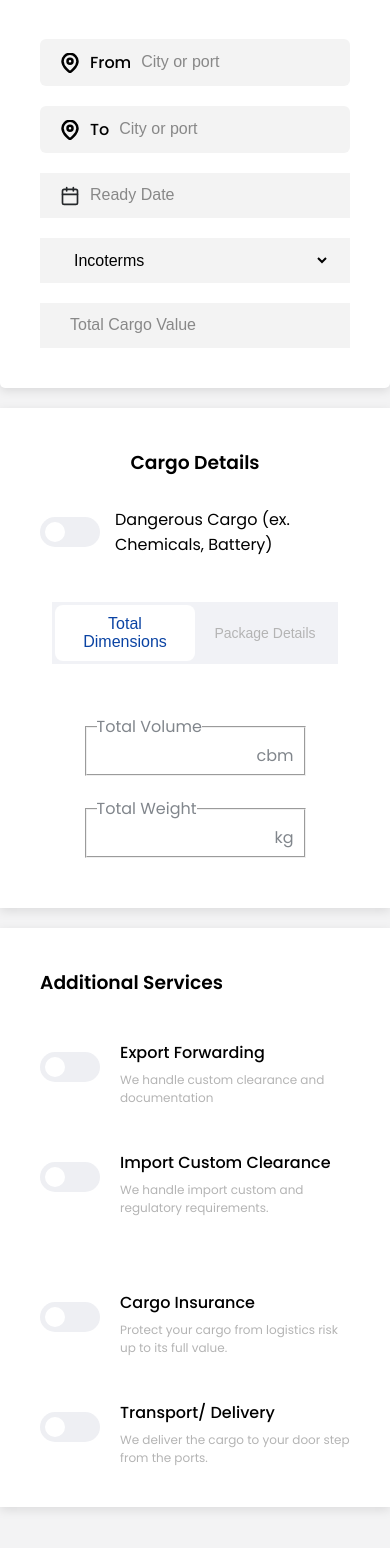
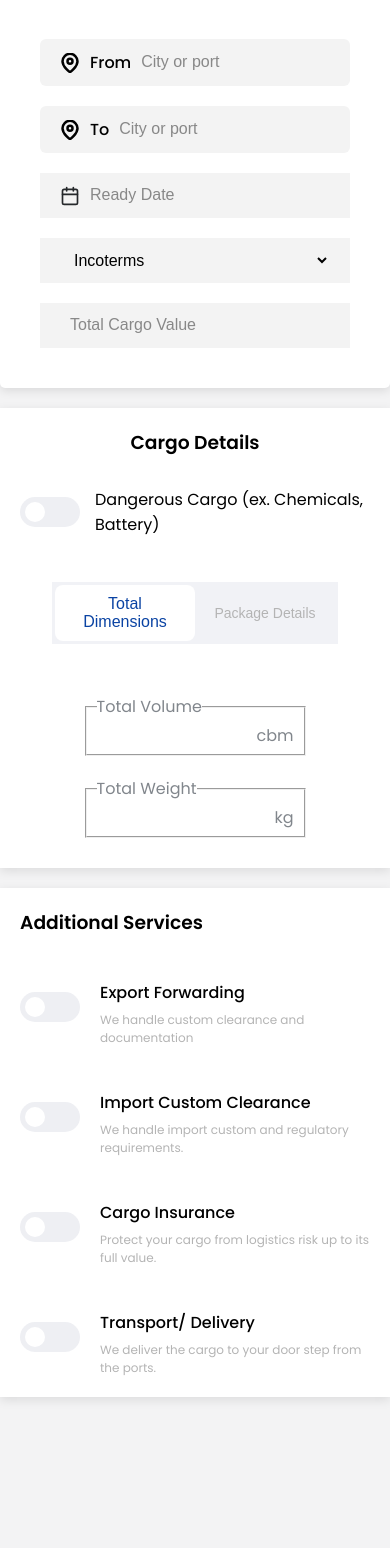
Before and after one commit to Dr-Oxy/send-freight, a React (Create React App) app: page / in a window 390 px wide. Shown: the part 936-2484 px from the top of the page. After the commit the page ends 2383 px from the top, so only its background shows below. Built offline with nearby package versions, Linux system fonts and the light colour scheme.

Commit message:
padding and margin fixes

```diff
--- a/src/Assets/addServices.css
+++ b/src/Assets/addServices.css
@@ -16,10 +16,6 @@
   display: grid;
   grid-template-columns: 1fr 1fr;
   justify-items: left;
-}
-
-.additional-services .grid-wrap:nth-child(2) {
-  margin-bottom: 30px;
 }
 
 .additional-services .text {
@@ -41,6 +37,12 @@
 .additional-services .text p.sub {
   font-size: 12px;
   color: #b4b4b4;
+}
+
+@media screen and (max-width: 400px) {
+  .additional-services {
+    padding: 20px;
+  }
 }
 
 @media screen and (max-width: 700px) {
--- a/src/Assets/cargoServices.css
+++ b/src/Assets/cargoServices.css
@@ -92,6 +92,10 @@ fieldset input {
 }
 
 @media screen and (max-width: 400px) {
+  .cargo-services {
+    padding: 20px;
+  }
+
   .cargo-services .slide-btn {
     padding: 3px;
     display: flex;
--- a/src/Assets/importExport.css
+++ b/src/Assets/importExport.css
@@ -133,6 +133,12 @@
   }
 }
 
+@media screen and (max-width: 330px) {
+  .import-export .top-option .locat-dir {
+    max-width: 240px;
+  }
+}
+
 @media screen and (min-width: 1000px) and (max-width: 1199px) {
   .import-export .top-option {
     gap: 40px;
```
